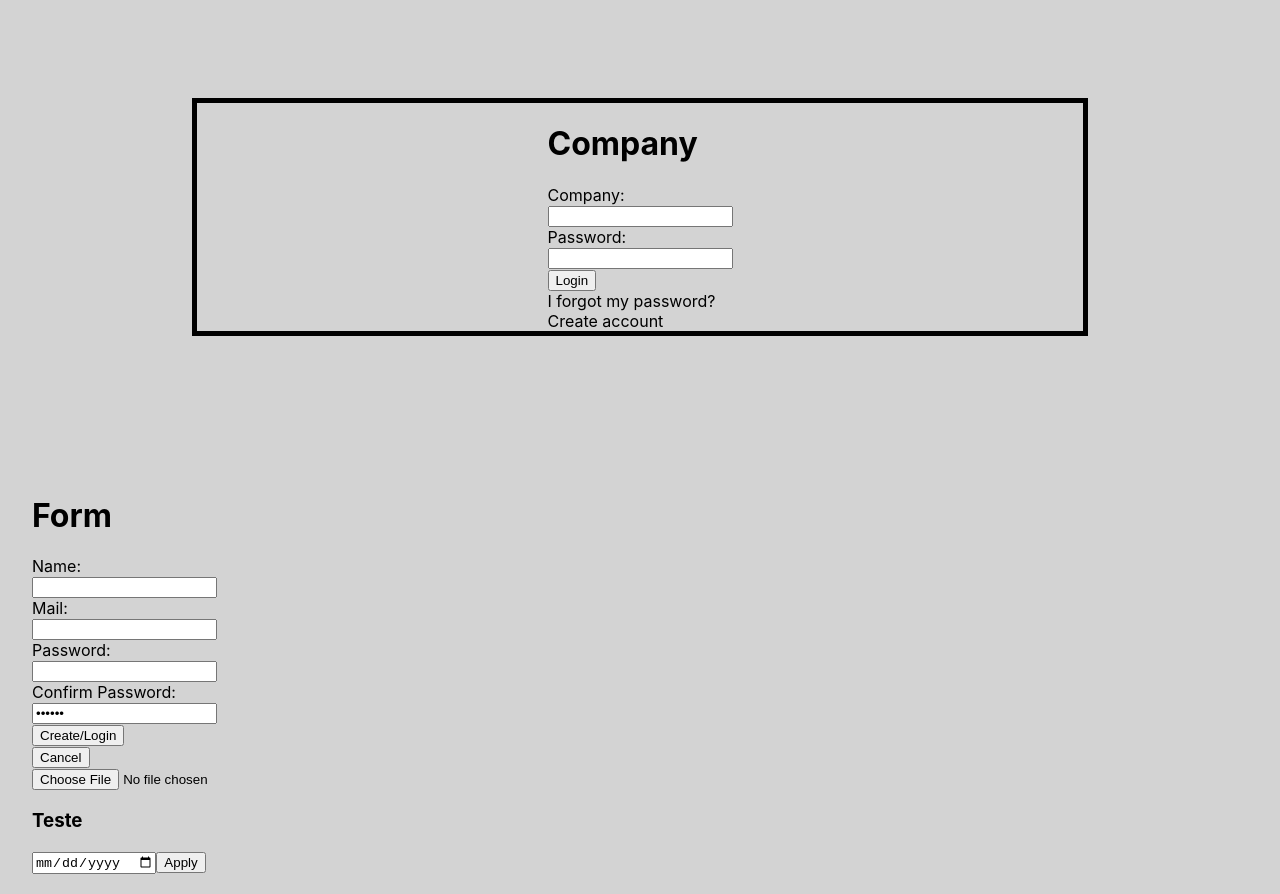
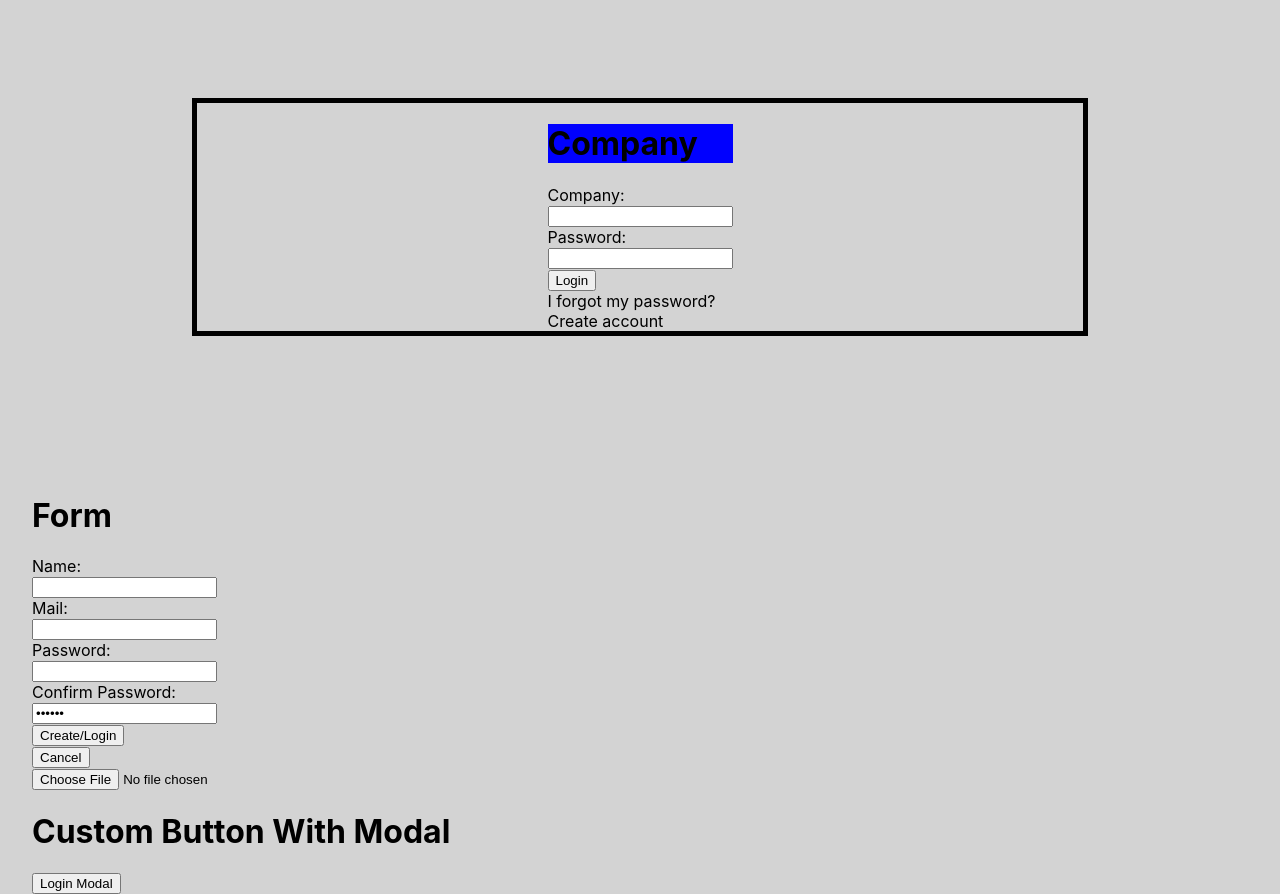
Before and after one commit to ClaudioSts/DesafioFinalB4F, a Next.js app: page / in a window 1280 px wide. Shown: the part 460-1354 px from the top of the page. Built offline with nearby package versions, Linux system fonts and the light colour scheme.

Commit message:
Add modal component: CustomButtonWithModal.

```diff
--- a/package.json
+++ b/package.json
@@ -13,7 +13,8 @@
     "multer": "^1.4.5-lts.1",
     "next": "^12.3.1",
     "react": "18.2.0",
-    "react-dom": "18.2.0"
+    "react-dom": "18.2.0",
+    "react-modal": "^3.15.1"
   },
   "devDependencies": {
     "eslint": "8.24.0",
--- a/pages/index.js
+++ b/pages/index.js
@@ -2,21 +2,27 @@ import Head from "next/head";
 import Image from "next/image";
 import styles from "../styles/Home.module.css";
 import LoginUser from "../src/components/loginUser";
-import LoginCom from "../src/components/loginCompany";
-import Overlay from "../src/components/overlay";
+import LoginCompany from "../src/components/loginCompany";
 import SignUpUser from "../src/components/SignUpUser";
 import FormularioComSubmit from "../src/components/submitFile";
+import CustomButtonWithModal from "../src/components/modal/customButtonWithModal";
+import Login from "../src/components/Login";
+
 //import signUpCompanies from "../src/components/signUpCompanies";
 
 export default function Home() {
   return (
     <div className={styles.container}>
+
+
       <LoginUser />
-      <LoginCom />
+      <LoginCompany />
       <SignUpUser />
       <signUpCompanies />
       <FormularioComSubmit />
-      <Overlay />
+      <CustomButtonWithModal buttonTitle="Login Modal" modalTitle="Login Modal">
+        <Login/>
+      </CustomButtonWithModal>
     </div>
   );
 }
--- /dev/null
+++ b/src/components/login.js
@@ -0,0 +1,12 @@
+import LoginCompany from "./loginCompany";
+import LoginUser from "./loginUser";
+
+
+export default function Login() {
+    return (
+        <div>
+            <LoginCompany></LoginCompany>
+            <LoginUser></LoginUser>
+        </div>
+    );
+}
--- a/src/components/loginCompany.js
+++ b/src/components/loginCompany.js
@@ -5,7 +5,7 @@ export default function LoginCompany() {
 
         <div className="loginCom">
             <form>
-                <h1> Company</h1>
+                <h1 className="head"> Company</h1>
                 <div className="userId">
                     Company:
                     <br />
--- /dev/null
+++ b/src/components/modal/customButtonWithModal.js
@@ -0,0 +1,64 @@
+import React from 'react';
+import Modal from 'react-modal';
+
+export default function CustomButtonWithModal(props) {
+
+    const childrenElements = React.Children.toArray(props.children)
+    const {buttonTitle, modalTitle} = props;
+    const [modalIsOpen, setIsOpen] = React.useState(false);
+
+    const modalStyle = {
+        overlay: {
+            // position: 'absolute',
+            // top: '95px',
+            // bottom: '70px',
+            // left: '50%',
+            // marginLeft: '35px',
+            // marginRight: 'auto',
+            // transform: 'translate(-50%, -0%)',
+            backgroundColor: 'rgba(0, 0, 0, 0.75)',
+            // border: 'none',
+        },
+        content: {
+            // position: 'absolute',
+            // top: '0px',
+            // left: '0px',
+            // right: '0px',
+            // bottom: '0px',
+            background: '#000000',
+            // overflow: 'auto',
+            // WebkitOverflowScrolling: 'touch',
+            // padding: '10px',
+            // border: 'none',
+        }
+    };
+
+
+    function openModal() {
+        setIsOpen(true);
+    }
+
+    function closeModal() {
+        setIsOpen(false);
+    }
+
+    return (
+        <div>
+            <h1>Custom Button With Modal</h1>
+            <button  onClick={openModal}>{buttonTitle ?? "Set Button Title" }</button>
+            <Modal
+                isOpen={modalIsOpen}
+                onRequestClose={closeModal}
+                contentLabel={modalTitle ?? "Set Modal Title" }
+                style={modalStyle}
+            >
+                <button onClick={closeModal}>close</button>
+                <h1>{modalTitle ?? "Set Modal Title" }</h1>
+                <hr/>
+                <div>
+                    {childrenElements}
+                </div>
+            </Modal>
+        </div>
+    );
+}
--- a/src/components/overlay.js
+++ /dev/null
@@ -1,25 +0,0 @@
-import { useState } from "react"
-
-export default function Overlay() {
-  const [visivel, setVisivel] = useState(true)
-  const [data, setData] = useState("")
-
-  return (
-      <div>
-          <div role='content'>
-              {
-                  visivel ?
-                      <div>
-                          <h3>Teste</h3>
-                          <input type="date" value={data} onChange={(e) => { setData(e.target.value) }} />
-                          <button onClick={() => setVisivel(prevVisivel => !prevVisivel)}>Apply</button>
-                      </div>
-                      :
-                      <div>
-                          <button onClick={() => setVisivel(prevVisivel => !prevVisivel)}>Alterar</button>
-                      </div>
-              }
-          </div>
-      </div >
-  )
-}
```
Also changed, not shown: 1 other file (tests, documents, lock files or other folders).
